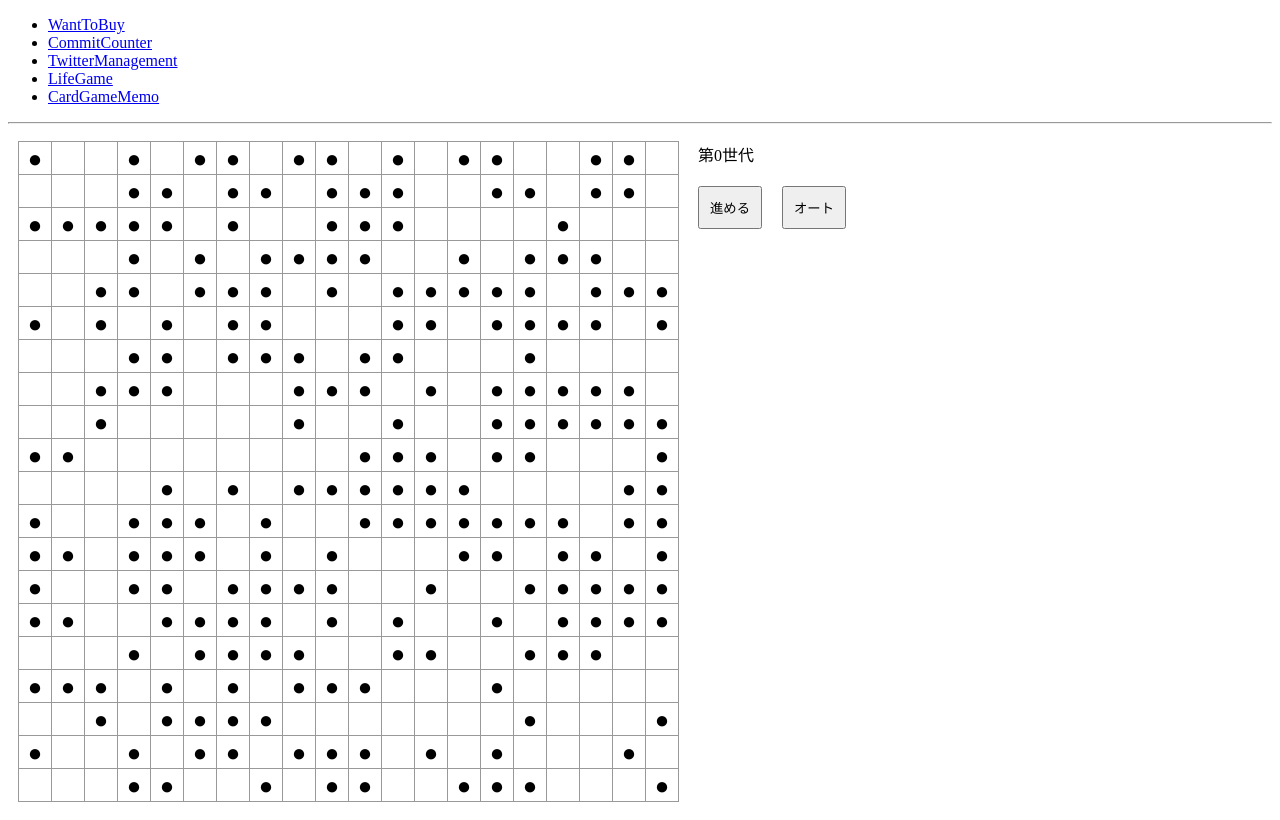
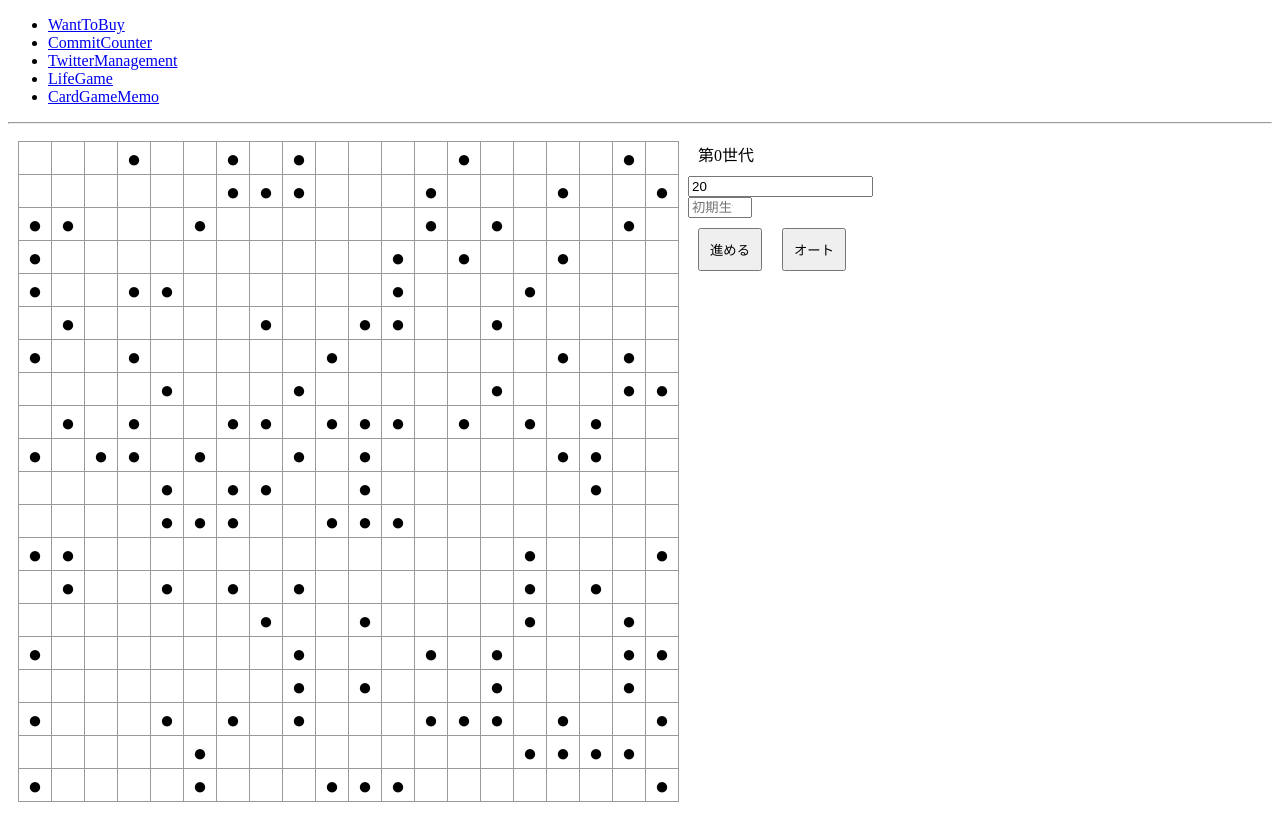
Before and after one commit to SparrowDev514/react-ts-project, a React (Vite) app: page /lifeGame in a window 1280 px wide. Built offline with nearby package versions, Linux system fonts and the light colour scheme.

Commit message:
ボードサイズ変更できるようにした

```diff
--- a/src/pages/LifeGame.tsx
+++ b/src/pages/LifeGame.tsx
@@ -1,20 +1,17 @@
 import { useState } from "react";
-
-const horizonalNum = 20;
-const verticalNum = 20;
 
 // ライフゲームの状況を保持する定数
 let lifeGameState: string[][] = [];
 const nextLifeGameState: string[][] = [];
 
 //最初に発生させる生命の割合
-const initialRate = 0.5;
+const initialRate = 0.3;
 
 // lifeGameStateを乱数で初期化
-const initializeState = () => {
-  for (let i = 0; i < verticalNum; i++) {
+const initializeState = (rowsNum: number) => {
+  for (let i = 0; i < rowsNum; i++) {
     const initialRow: string[] = [];
-    for (let j = 0; j < horizonalNum; j++) {
+    for (let j = 0; j < rowsNum; j++) {
       if (Math.random() > initialRate) {
         initialRow.push("");
       } else {
@@ -25,10 +22,10 @@ const initializeState = () => {
   }
   return lifeGameState;
 };
-const initializeNextState = () => {
-  for (let i = 0; i < verticalNum; i++) {
+const initializeNextState = (rowsNum: number) => {
+  for (let i = 0; i < rowsNum; i++) {
     const initialRow: string[] = [];
-    for (let j = 0; j < horizonalNum; j++) {
+    for (let j = 0; j < rowsNum; j++) {
       initialRow.push("");
     }
     nextLifeGameState.push(initialRow);
@@ -36,15 +33,11 @@ const initializeNextState = () => {
   return nextLifeGameState;
 };
 
-// // 初期化
-initializeState();
-initializeNextState();
-
 const sleep = (waitTime: number | undefined) =>
   new Promise((resolve) => setTimeout(resolve, waitTime));
 
 const LifeGame = () => {
-  //step
+  const [rowsNum, setRowsNum] = useState<number>(20);
   const [step, setStep] = useState<number>(0);
 
   //世代を進める
@@ -70,16 +63,14 @@ const LifeGame = () => {
       const upperLeft = i == 0 || j == 0 ? "" : lifeGameState[i - 1][j - 1];
       const upper = i == 0 ? "" : lifeGameState[i - 1][j];
       const upperRight =
-        i == 0 || j == horizonalNum - 1 ? "" : lifeGameState[i - 1][j + 1];
+        i == 0 || j == rowsNum - 1 ? "" : lifeGameState[i - 1][j + 1];
       const left = j == 0 ? "" : lifeGameState[i][j - 1];
-      const right = j == horizonalNum - 1 ? "" : lifeGameState[i][j + 1];
+      const right = j == rowsNum - 1 ? "" : lifeGameState[i][j + 1];
       const lowerLeft =
-        i == verticalNum - 1 || j == 0 ? "" : lifeGameState[i + 1][j - 1];
-      const lower = i == verticalNum - 1 ? "" : lifeGameState[i + 1][j];
+        i == rowsNum - 1 || j == 0 ? "" : lifeGameState[i + 1][j - 1];
+      const lower = i == rowsNum - 1 ? "" : lifeGameState[i + 1][j];
       const lowerRight =
-        i == verticalNum - 1 || j == horizonalNum - 1
-          ? ""
-          : lifeGameState[i + 1][j + 1];
+        i == rowsNum - 1 || j == rowsNum - 1 ? "" : lifeGameState[i + 1][j + 1];
       // 八近傍の状況をまとめた配列
       const neighborhoods = [
         upperLeft,
@@ -117,10 +108,10 @@ const LifeGame = () => {
   const createLifeGameBoard = (step: number) => {
     // forで回すとき都度都度配列初期化する
     const row = [];
-    for (let i = 0; i < verticalNum; i++) {
+    for (let i = 0; i < rowsNum; i++) {
       // forで回すとき都度都度配列初期化する
       const square = [];
-      for (let j = 0; j < horizonalNum; j++) {
+      for (let j = 0; j < rowsNum; j++) {
         square.push(
           <button className="Square" key={j}>
             {returnState(i, j, step)}
@@ -139,25 +130,14 @@ const LifeGame = () => {
     return row;
   };
 
-  // TODO: CSSを後で分離する;
-  const lifeGameStyle = {
-    display: "flex",
+  const handleRowsNumChange = (e: any) => {
+    setRowsNum(() => e.target.value);
   };
-  const lifeGameBoardStyle = {
-    padding: "10px",
-  };
-  const stepNumStyle = {
-    padding: "10px",
-  };
-  const nextStepButtonStyle = {
-    padding: "10px",
-    margin: "10px",
-  };
-  const autoStepButtonStyle = {
-    padding: "10px",
-    margin: "10px",
-  };
-  // TODO:オートの時 終わらないようなやり方を考える
+
+  // // 初期化
+  initializeState(rowsNum);
+  initializeNextState(rowsNum);
+
   return (
     <div className="lifeGame" style={lifeGameStyle}>
       <div className="lifeGameBoard" style={lifeGameBoardStyle}>
@@ -166,6 +146,25 @@ const LifeGame = () => {
       <div>
         <div className="stepNum" style={stepNumStyle}>
           第{step}世代
+        </div>
+        <div className="textFieldRows">
+          <input
+            type="number"
+            value={rowsNum}
+            onChange={handleRowsNumChange}
+            step="5"
+            min="5"
+            placeholder="辺のマス目を入力"
+          ></input>
+        </div>
+        <div className="textFieldInitRate">
+          <input
+            type="number"
+            step="10"
+            max="100"
+            min="0"
+            placeholder="初期生命の割合を入力"
+          ></input>
         </div>
         <button
           className="nextStepButton"
@@ -186,4 +185,23 @@ const LifeGame = () => {
   );
 };
 
+// TODO: CSSを後で分離する;
+const lifeGameStyle = {
+  display: "flex",
+};
+const lifeGameBoardStyle = {
+  padding: "10px",
+};
+const stepNumStyle = {
+  padding: "10px",
+};
+const nextStepButtonStyle = {
+  padding: "10px",
+  margin: "10px",
+};
+const autoStepButtonStyle = {
+  padding: "10px",
+  margin: "10px",
+};
+
 export default LifeGame;
--- a/src/pages/WantToBuy.tsx
+++ b/src/pages/WantToBuy.tsx
@@ -24,8 +24,6 @@ const WantToBuy = () => {
     }
   };
 
-  const deleteWantTobuy = () => {};
-
   return (
     <div className="WantToBuy">
       ここに買いたい物リストを作るぞ.
```
